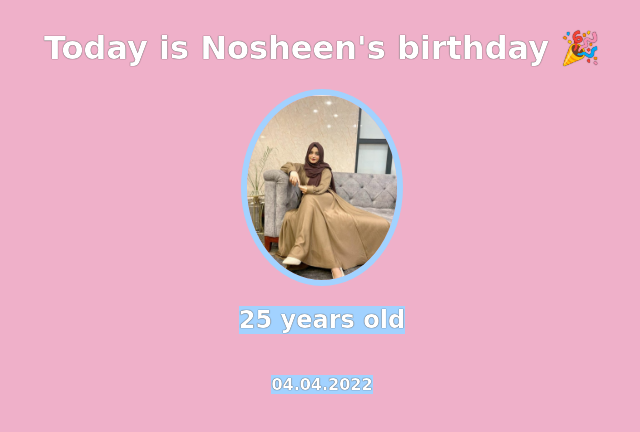
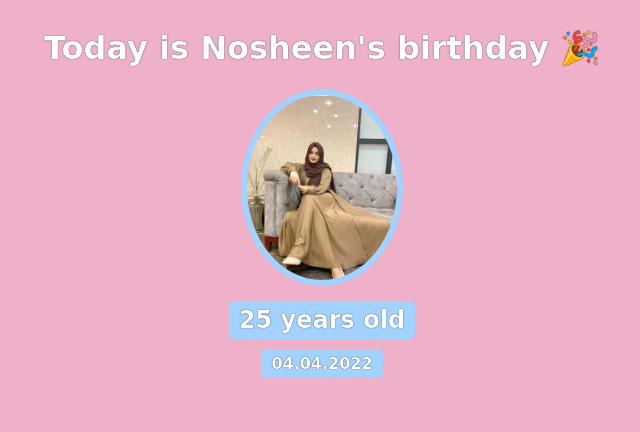
Before and after one commit to Fatima-hub333/Birthday_Gift_Website, a website: page index.html in a window 1280 px wide. Shown: the whole page, without its empty margins (318-958 px from the left). Drawn offline with Linux system fonts and the light colour scheme; a web font is replaced by a local one.

Commit message:
Update style.css

```diff
--- a/index.css
+++ b/index.css
@@ -18,8 +18,18 @@ h1, h4, h2 {
   border: 6px solid #a2d2ff;
 }
 
-h2, h4 {
+#bdy-age {
   background-color: #a2d2ff;
+  padding: 5px 10px;
+  border-radius: 5px;
+  margin: 15px 0px 10px 0px;
+}
+
+#bdy-date{
+  background-color: #a2d2ff;
+  padding: 5px 10px;
+  border-radius: 5px;
+  margin-top: 0;
 }
 
 #header {
--- a/index.html
+++ b/index.html
@@ -14,8 +14,8 @@
   <div id="header">
   <h1>Today is Nosheen's birthday  🎉</h1>
   <img id="bff-img" src="images/Nosheen.jpg" alt="picture">
-  <h2>25 years old</h2>
-  <h4>04.04.2022</h4>
+  <h2 id="bdy-age">25 years old</h2>
+  <h4 id="bdy-date">04.04.2022</h4>
 </div>
 </body>
 </html>
```
